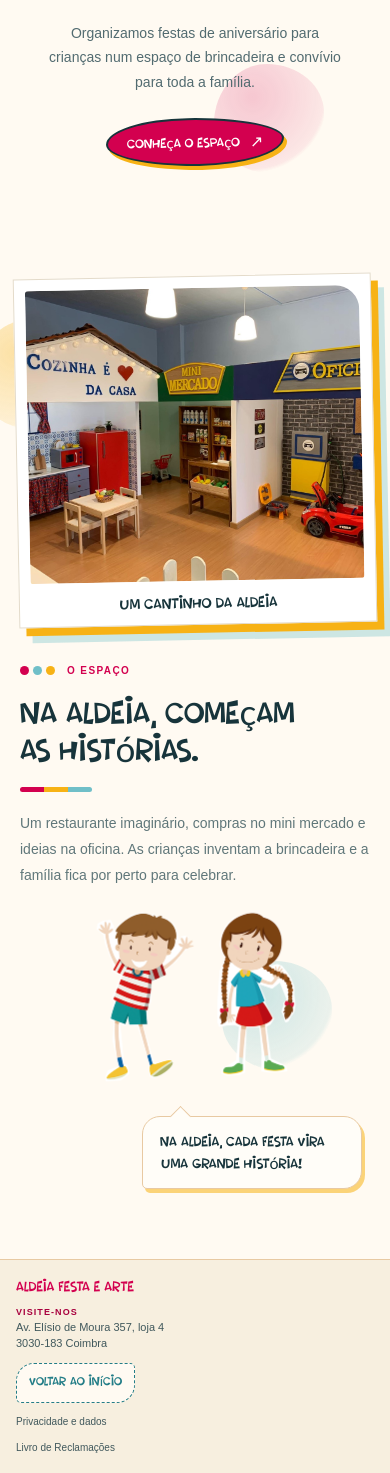
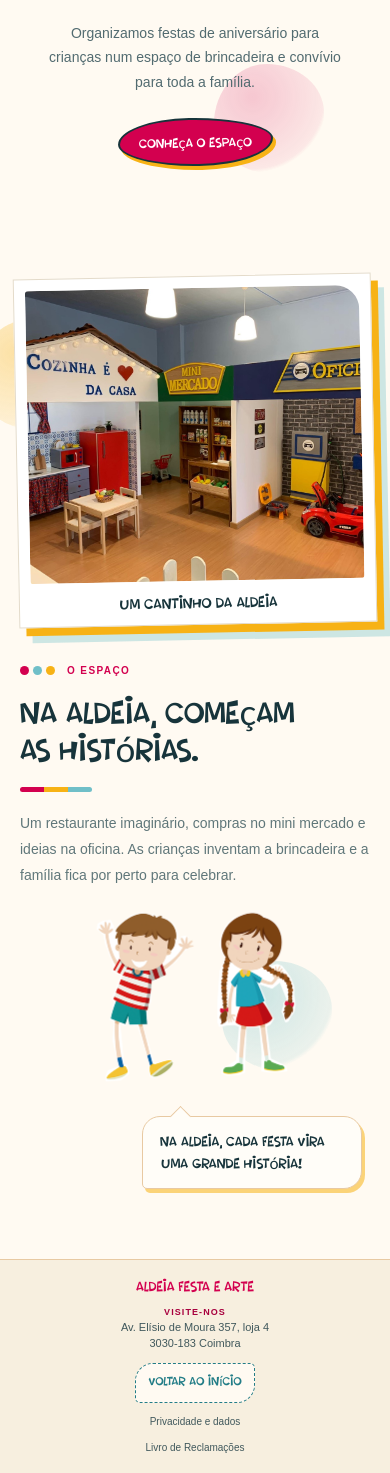
Before and after one commit to patrickdsa/Aldeia-Festa-Arte-Site, a plain HTML site: page index.html in a window 390 px wide. Shown: the part 357-1830 px from the top of the page. Drawn offline with Linux system fonts and the light colour scheme.

Commit message:
att a responsividade v2

```diff
--- a/home.css
+++ b/home.css
@@ -501,6 +501,10 @@
     font-size: 15px;
   }
 
+  .home-scroll span {
+    display: none;
+  }
+
   .home-introduction {
     padding-top: 22px;
     padding-bottom: 70px;
--- a/index.html
+++ b/index.html
@@ -63,7 +63,7 @@
             brincadeira e convívio para toda a família.
           </p>
           <a class="home-scroll" href="#aldeia">
-            Conheça o espaço <span aria-hidden="true">↗</span>
+            Conheça o espaço
           </a>
         </div>
       </section>
--- a/style.css
+++ b/style.css
@@ -1305,12 +1305,25 @@ main
   .footer-inner
   {
     gap: 11px;
+    justify-items: center;
+    text-align: center;
+  }
+
+  .footer-address
+  {
+    justify-items: center;
   }
 
   .footer-home
   {
+    justify-self: center;
     min-height: 40px;
     padding: 8px 12px;
+  }
+
+  .footer-complaints
+  {
+    justify-self: center;
   }
 }
 
```
